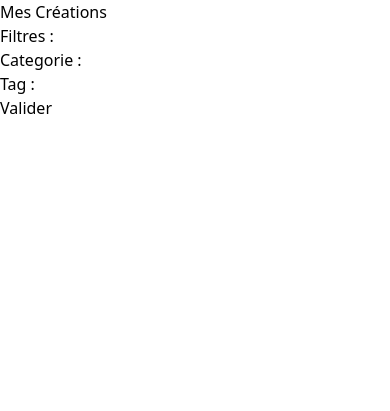
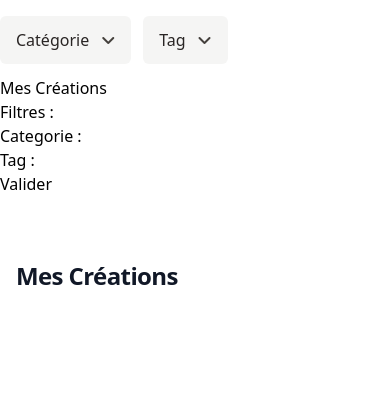
Before and after one commit to clarisse-petitot/la-couture-de-cp, a PHP site: page /creations.php in a window 390 px wide. Shown: the part 84-495 px from the top of the page. Run offline with PHP 8.4, Linux system fonts and the light colour scheme; data that the repository does not hold is empty; some libraries are stand-ins or nearby versions.

Commit message:
feat(creations.php): travail sur le systeme de filtres + affichage cartes

```diff
--- a/components/cards.php
+++ b/components/cards.php
@@ -0,0 +1,46 @@
+<?php
+/*
+require "classes.php";
+require "fonctions.php";
+
+$creations = getCreations();
+*/
+?>
+
+
+<div class="bg-white">
+    <div class="py-16 sm:py-24 lg:mx-auto lg:max-w-7xl lg:px-8">
+        <div class="flex items-center justify-between px-4 sm:px-6 lg:px-0">
+            <h2 class="text-2xl font-bold tracking-tight text-gray-900">Mes Créations</h2>
+        </div>
+
+        <div class="relative mt-8">
+            <div class="relative -mb-6 w-full overflow-x-auto pb-6">
+                <ul role="list" class="mx-4 inline-flex space-x-8 sm:mx-6 lg:mx-0 lg:grid lg:grid-cols-3 lg:gap-x-8 lg:space-x-0">
+
+                    <?php
+                    foreach ($creations as $creation) {
+                    ?>
+                    <a href="creation.php?id_creation=<?= $creation->getIdCreation() ?>">
+                        <li class="inline-flex w-64 flex-col text-center lg:w-auto py-3">
+                            <div class="group relative">
+                                <div class="aspect-h-1 aspect-w-1 w-full overflow-hidden rounded-md bg-gray-200">
+                                    <img src="<?= $creation->getChemin() ?>" alt="image représentant : <?= $creation->getNom() ?>" class="h-full w-full object-cover object-center group-hover:opacity-75">
+                                </div>
+                                <div class="mt-6">
+                                    <h3 class="mt-1 font-semibold text-gray-900">
+                                            <span class="absolute inset-0"></span>
+                                            <?= $creation->getNom() ?>
+                                    </h3>
+                                    <p class="text-sm text-gray-500"><?= $creation->getDescription() ?></p>
+                                </div>
+                            </div>
+                        </li></a>
+                    <?php
+                    }
+                    ?>
+                </ul>
+            </div>
+        </div>
+    </div>
+</div>
--- /dev/null
+++ b/components/filters.php
@@ -0,0 +1,110 @@
+<div class="filters">
+    <div class="mx-auto flex  w-full pt-4 sm:max-w-[640px] md:max-w-[768px] lg:max-w-[1024px] xl:max-w-[1280px] 2xl:max-w-[1536px]">
+        <div x-data="filters()" @reset="reset = $event.detail.reset, filterCounter = 0">
+            <div class="flex flex-wrap items-center">
+                <div class="flex items-start">
+                    <div class="mb-3" x-ref="myFilter" x-data="{
+                              show: false,
+                              counter: 0,
+                              }
+                              " @reset.window="counter = 0">
+                        <button id="dropdownDefault" data-dropdown-toggle="dropdown" x-on:click="open" type="button" class="flex min-h-[3rem] items-center justify-between rounded-md bg-stone-100 px-4 py-2 text-stone-800">
+                            Catégorie
+                            <span x-show="counter" x-text="counter" class="bg-green-500 text-green-100 card-pills--counter ml-2 rounded-md px-2 py-1 text-sm" style="display: none">0</span>
+                            <i class="fas fa-angle-down pl-3 text-stone-700 dark:text-stone-300"></i>
+                        </button>
+                        <div x-show="isOpen()" x-on:click.away="close" class="w-46 shadow-stone-55 absolute z-10 divide-y divide-gray-100 overflow-hidden rounded-md bg-white shadow-lg " data-popper-placement="bottom" style="display: none">
+                            <ul class="text-gray-700" aria-labelledby="dropdownDefault">
+                                <?php
+                                foreach ($categories as $categorie) {
+                                ?>
+                                    <li x-data="{
+                                        checked: false
+                                    }" @reset.window="checked = false">
+                                        <button @click="count" :class="checked ? 'text-green-500 bg-green-50' : ''" class="group flex w-full items-center justify-between px-4 py-2 hover:bg-stone-500 hover:text-stone-300">
+                                            <?= $categorie->getNom() ?>
+                                            <i :class="
+                              checked ? 'text-green-400' : 'text-gray-600'
+                            " class="fas fa-check pl-4 group-hover:text-white text-gray-600"></i>
+                                        </button>
+                                    </li>
+                                <?php
+                                }
+                                ?>
+                            </ul>
+                        </div>
+                    </div>
+
+                    <div class="ml-3 mb-3" x-ref="myFilter" x-data="{
+                              show: false,
+                              counter: 0,
+                              }
+                              " @reset.window="counter = 0">
+                        <button id="dropdownDefault" data-dropdown-toggle="dropdown" x-on:click="open" type="button" class="flex min-h-[3rem] items-center justify-between rounded-md bg-stone-100 px-4 py-2 text-stone-800">
+                            Tag
+                            <span x-show="counter" x-text="counter" class="bg-green-500 text-green-100 card-pills--counter ml-2 rounded-md px-2 py-1 text-sm" style="display: none">0</span>
+                            <i class="fas fa-angle-down pl-3 text-stone-700 dark:text-stone-300"></i>
+                        </button>
+                        <div x-show="isOpen()" x-on:click.away="close" class="w-46 shadow-stone-55 absolute z-10 divide-y divide-gray-100 overflow-hidden rounded-md bg-white shadow-lg " data-popper-placement="bottom" style="display: none">
+                            <ul class="text-gray-700" aria-labelledby="dropdownDefault">
+                                <?php
+                                foreach ($alltags as $tag) {
+                                ?>
+                                    <li x-data="{
+                                        checked: false
+                                    }" @reset.window="checked = false">
+                                        <button @click="count" :class="checked ? 'text-green-500 bg-green-50' : ''" class="group flex w-full items-center justify-between px-4 py-2 hover:bg-stone-500 hover:text-stone-300">
+                                            <?= $tag->getNom() ?>
+                                            <i :class="
+                              checked ? 'text-green-400' : 'text-gray-600'
+                            " class="fas fa-check pl-4 group-hover:text-white text-gray-600"></i>
+                                        </button>
+                                    </li>
+                                <?php
+                                }
+                                ?>
+                        </div>
+                    </div>
+
+                    <div>
+                        <button @click="$dispatch( 'reset', { reset : !reset } )" x-show="filterCounter" class="mb-3 ml-4 flex min-h-[3rem] items-center justify-between rounded-md bg-stone-500 px-4 py-2 text-stone-50" style="display: none">
+                            <i class="fas fa-times pr-2 group-hover:text-white"></i>
+                            Réinitialiser
+                        </button>
+                    </div>
+                </div>
+            </div>
+        </div>
+    </div>
+    <script>
+        function filters() {
+            return {
+                filterCounter: 0,
+                reset: false,
+                resetCounter: false,
+                open() {
+                    this.show = true;
+                },
+                close() {
+                    this.show = false;
+                },
+
+                isOpen() {
+                    return this.show === true;
+                },
+
+                count() {
+                    this.show = false;
+                    this.checked = !this.checked;
+                    if (this.checked) {
+                        this.counter = this.counter + 1;
+                        this.filterCounter = this.filterCounter + 1;
+                    } else if (!this.checked) {
+                        this.counter = this.counter - 1;
+                        this.filterCounter = this.filterCounter - 1;
+                    }
+                },
+            };
+        }
+    </script>
+</div>
--- a/creations.php
+++ b/creations.php
@@ -36,11 +36,14 @@ if (count($_GET) > 0) {
     <script src="https://cdn.tailwindcss.com"></script>
     <link href="https://cdnjs.cloudflare.com/ajax/libs/flowbite/2.3.0/flowbite.min.css" rel="stylesheet" />
     <script src="https://cdnjs.cloudflare.com/ajax/libs/flowbite/2.3.0/flowbite.min.js"></script>
+    <link rel="stylesheet" href="https://cdnjs.cloudflare.com/ajax/libs/font-awesome/6.1.1/css/all.min.css" integrity="sha512-KfkfwYDsLkIlwQp6LFnl8zNdLGxu9YAA1QvwINks4PhcElQSvqcyVLLD9aMhXd13uQjoXtEKNosOWaZqXgel0g==" crossorigin="anonymous" referrerpolicy="no-referrer">
+    <script src="https://unpkg.com/alpinejs" defer=""></script>
 </head>
 
 <body>
     <?php
     require './components/navbar.php';
+    require './components/filters.php';
     ?>
 
     <h1>Mes Créations</h1>
@@ -72,36 +75,9 @@ if (count($_GET) > 0) {
         <input type="submit" value="Valider">
     </form>
 
-    <section>
-
-        <?php
-        foreach ($creations as $creation) {
-            $prix = getPrix($creation);
-        ?>
-            <a href="creation.php?id_creation=<?= $creation->getIdCreation() ?>">
-                <img src="<?= $creation->getChemin() ?>" alt="image représentant : <?= $creation->getNom() ?>">
-                <h3><?= $creation->getNom() ?></h3>
-                <p><?= $creation->getDescription() ?></p>
-                <ul>
-                    <?php
-                    for ($i = 0; $i < count($creation->getTags()); $i++) {
-                    ?>
-                        <li><?= $creation->getTags()[$i]->getNom() ?></li>
-                    <?php
-                    }
-                    ?>
-                </ul>
-                <?php
-                if ($prix > 0) {
-                ?>
-                    <p><?= $prix ?>€ </p>
-                    <button>Acheter</button>
-            <?php
-                }
-            }
-            ?>
-            </a>
-    </section>
+    <?php
+    require './components/cards.php';
+    ?>
 
 </body>
 
--- a/fonctions.php
+++ b/fonctions.php
@@ -294,6 +294,9 @@ function getArticles():array
 
 function getCarousel():array
 {
+    /*
+        Renvoie la liste des 8 dernières créations
+    */
     $mysqli = new mysqli("localhost","root","","la_couture_de_cp");
 
     $stmt = $mysqli->prepare("SELECT c.*, ca.nom as nom_categorie, i.chemin
```
